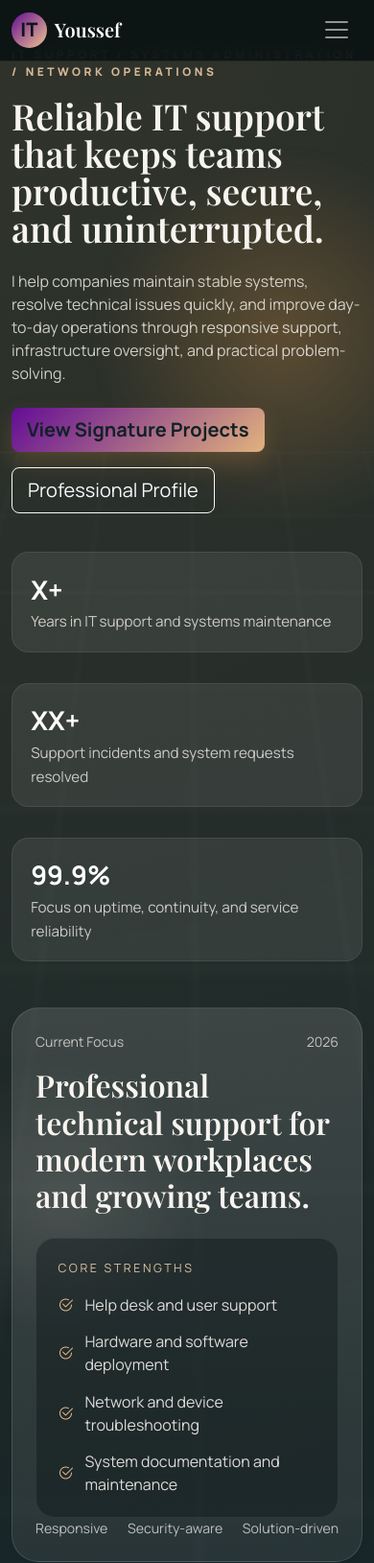
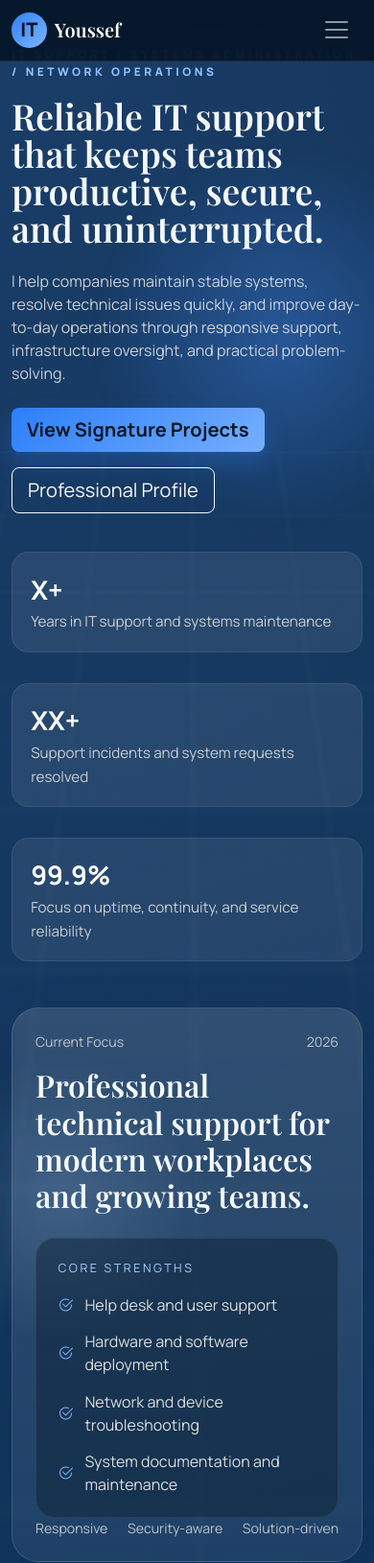
Before and after one commit to Iychou/bootstrap_portoflio, a plain HTML site: page index.html in a window 390 px wide. Shown: the top 1629 px of the page at 96% size. Drawn offline with nearby package versions, Linux system fonts and the light colour scheme.

Commit message:
new modifes

```diff
--- a/index.html
+++ b/index.html
@@ -334,15 +334,15 @@
               <div class="contact-card">
                 <div class="contact-item">
                   <span>Email</span>
-                  <a href="mailto:alex.carter.it@example.com">alex.carter.it@example.com</a>
+                  <a href="mailto:youssef.arouch@example.com">emailnyikhan@example.com</a>
                 </div>
                 <div class="contact-item">
                   <span>Phone</span>
-                  <a href="tel:+15550000000">+1 555 000 0000</a>
+                  <a href="tel:+15550000000">+212 123 456 789</a>
                 </div>
                 <div class="contact-item">
                   <span>Location</span>
-                  <p>New York, United States</p>
+                  <p>Csablanca , Maroc </p>
                 </div>
               </div>
             </div>
@@ -354,8 +354,7 @@
 
   <footer class="site-footer">
     <div class="container d-flex flex-column flex-md-row justify-content-between align-items-center gap-3">
-      <p class="mb-0">(c) 2026 Alex Carter. Professional IT technician portfolio.</p>
-      <p class="mb-0">Designed for a polished and credible first impression.</p>
+      <p class="mb-0">(c) 2026 youssef Arouch. Professional IT technician portfolio.</p>
     </div>
   </footer>
 
--- a/styles.css
+++ b/styles.css
@@ -1,15 +1,15 @@
 :root {
-  --bg-deep: #0d1b1f;
-  --bg-panel: rgba(13, 27, 31, 0.72);
-  --bg-soft: #f5f0e8;
-  --bg-warm: #e5d5bf;
-  --text-light: #f7f4ef;
-  --text-dark: #122329;
-  --muted: #5d6a6f;
-  --accent: #630d95;
-  --accent-dark: #141c72;
+  --bg-deep: #061726;
+  --bg-panel: rgba(9, 31, 52, 0.72);
+  --bg-soft: #eef6ff;
+  --bg-warm: #c8dcf5;
+  --text-light: #f4f9ff;
+  --text-dark: #0f2740;
+  --muted: #58708a;
+  --accent: #2d7ff9;
+  --accent-dark: #1551c3;
   --border-soft: rgba(255, 255, 255, 0.12);
-  --shadow-lg: 0 30px 60px rgba(6, 15, 18, 0.22);
+  --shadow-lg: 0 30px 60px rgba(7, 31, 57, 0.22);
 }
 
 html {
@@ -20,8 +20,8 @@ body {
   font-family: "Manrope", sans-serif;
   color: var(--text-dark);
   background:
-    radial-gradient(circle at top left, rgba(201, 139, 68, 0.18), transparent 28%),
-    linear-gradient(180deg, #0f2025 0%, #12242a 24%, #f5f0e8 24%, #f5f0e8 100%);
+    radial-gradient(circle at top left, rgba(76, 153, 255, 0.28), transparent 28%),
+    linear-gradient(180deg, #071a2e 0%, #0d3157 24%, #eef6ff 24%, #eef6ff 100%);
   perspective: 1200px;
 }
 
@@ -37,15 +37,15 @@ a {
 }
 
 .portfolio-nav {
-  background: rgba(8, 16, 18, 0.68);
+  background: rgba(5, 20, 38, 0.7);
   backdrop-filter: blur(16px);
   border-bottom: 1px solid rgba(255, 255, 255, 0.08);
   transition: background 220ms ease, box-shadow 220ms ease, border-color 220ms ease;
 }
 
 .portfolio-nav.nav-scrolled {
-  background: rgba(8, 16, 18, 0.9);
-  box-shadow: 0 14px 40px rgba(5, 12, 14, 0.35);
+  background: rgba(5, 20, 38, 0.92);
+  box-shadow: 0 14px 40px rgba(4, 18, 34, 0.35);
   border-color: rgba(255, 255, 255, 0.12);
 }
 
@@ -56,8 +56,8 @@ a {
   width: 2.3rem;
   height: 2.3rem;
   border-radius: 50%;
-  background: linear-gradient(135deg, var(--accent), #f0c48e);
-  color: #0f1719;
+  background: linear-gradient(135deg, var(--accent), #7db6ff);
+  color: #041322;
   font-family: "Manrope", sans-serif;
   font-weight: 800;
 }
@@ -72,17 +72,17 @@ a {
 }
 
 .btn-accent {
-  background: linear-gradient(135deg, var(--accent), #e1b27d);
+  background: linear-gradient(135deg, var(--accent), #75aeff);
   border: none;
-  color: #102126;
+  color: #041728;
   font-weight: 700;
-  box-shadow: 0 12px 24px rgba(201, 139, 68, 0.24);
+  box-shadow: 0 12px 24px rgba(45, 127, 249, 0.28);
 }
 
 .btn-accent:hover,
 .btn-accent:focus {
-  background: linear-gradient(135deg, #d99b56, #ebbf8c);
-  color: #081114;
+  background: linear-gradient(135deg, #1d68e0, #8dc0ff);
+  color: #03111d;
 }
 
 .hero-section {
@@ -116,7 +116,7 @@ a {
   height: 24rem;
   top: 10%;
   right: -6rem;
-  background: radial-gradient(circle, rgba(201, 139, 68, 0.32), transparent 70%);
+  background: radial-gradient(circle, rgba(71, 145, 255, 0.34), transparent 70%);
   animation: floatOrb 9s ease-in-out infinite;
 }
 
@@ -125,7 +125,7 @@ a {
   height: 18rem;
   bottom: 16%;
   left: -5rem;
-  background: radial-gradient(circle, rgba(255, 245, 228, 0.1), transparent 70%);
+  background: radial-gradient(circle, rgba(172, 214, 255, 0.16), transparent 70%);
   animation: floatOrb 11s ease-in-out infinite reverse;
 }
 
@@ -136,7 +136,7 @@ a {
   letter-spacing: 0.22rem;
   font-size: 0.74rem;
   font-weight: 800;
-  color: #d5b896;
+  color: #8ec2ff;
 }
 
 .hero-title {
@@ -189,7 +189,7 @@ a {
 
 .layered-card {
   padding: 1.4rem;
-  background: rgba(7, 16, 19, 0.36);
+  background: rgba(7, 25, 44, 0.4);
   border-radius: 1.25rem;
   border: 1px solid rgba(255, 255, 255, 0.08);
 }
@@ -198,7 +198,7 @@ a {
   font-size: 0.78rem;
   text-transform: uppercase;
   letter-spacing: 0.16rem;
-  color: #d9c1a3;
+  color: #a7d0ff;
   margin-bottom: 1rem;
 }
 
@@ -215,7 +215,7 @@ a {
 }
 
 .layered-card i {
-  color: #e4b988;
+  color: #7fb7ff;
 }
 
 .stats-row {
@@ -299,8 +299,8 @@ a {
 
 .section-dark {
   background:
-    linear-gradient(180deg, rgba(10, 24, 28, 0.98), rgba(12, 28, 33, 0.96)),
-    radial-gradient(circle at top right, rgba(201, 139, 68, 0.2), transparent 24%);
+    linear-gradient(180deg, rgba(6, 24, 43, 0.98), rgba(9, 36, 66, 0.96)),
+    radial-gradient(circle at top right, rgba(84, 152, 255, 0.24), transparent 24%);
 }
 
 .muted-copy {
@@ -318,7 +318,7 @@ a {
 
 .expertise-number {
   display: inline-block;
-  color: #d1a46f;
+  color: #82b8ff;
   font-size: 0.95rem;
   font-weight: 800;
   letter-spacing: 0.18rem;
@@ -339,7 +339,7 @@ a {
   display: inline-flex;
   padding: 0.4rem 0.75rem;
   border-radius: 999px;
-  background: rgba(201, 139, 68, 0.14);
+  background: rgba(45, 127, 249, 0.14);
   color: var(--accent-dark);
   font-size: 0.85rem;
   font-weight: 700;
@@ -353,8 +353,8 @@ a {
 
 .impact-section {
   background:
-    radial-gradient(circle at bottom left, rgba(201, 139, 68, 0.16), transparent 22%),
-    linear-gradient(180deg, #f7f2eb, #efe5d7);
+    radial-gradient(circle at bottom left, rgba(84, 152, 255, 0.18), transparent 22%),
+    linear-gradient(180deg, #f3f8ff, #dfeeff);
 }
 
 .impact-card {
@@ -374,8 +374,8 @@ a {
   padding: 2.25rem;
   border-radius: 1.8rem;
   background:
-    linear-gradient(135deg, rgba(18, 35, 41, 0.95), rgba(28, 56, 64, 0.92)),
-    radial-gradient(circle at top right, rgba(201, 139, 68, 0.24), transparent 30%);
+    linear-gradient(135deg, rgba(8, 29, 51, 0.95), rgba(16, 56, 97, 0.92)),
+    radial-gradient(circle at top right, rgba(84, 152, 255, 0.24), transparent 30%);
   box-shadow: var(--shadow-lg);
 }
 
@@ -420,7 +420,7 @@ a {
 .site-footer {
   padding: 1.4rem 0 2rem;
   color: var(--muted);
-  background: #f5f0e8;
+  background: #eef6ff;
 }
 
 .reveal-up {
@@ -476,7 +476,7 @@ a {
   }
 
   .portfolio-nav {
-    background: rgba(8, 16, 18, 0.88);
+    background: rgba(5, 20, 38, 0.9);
   }
 
   .terrain-grid {
```
